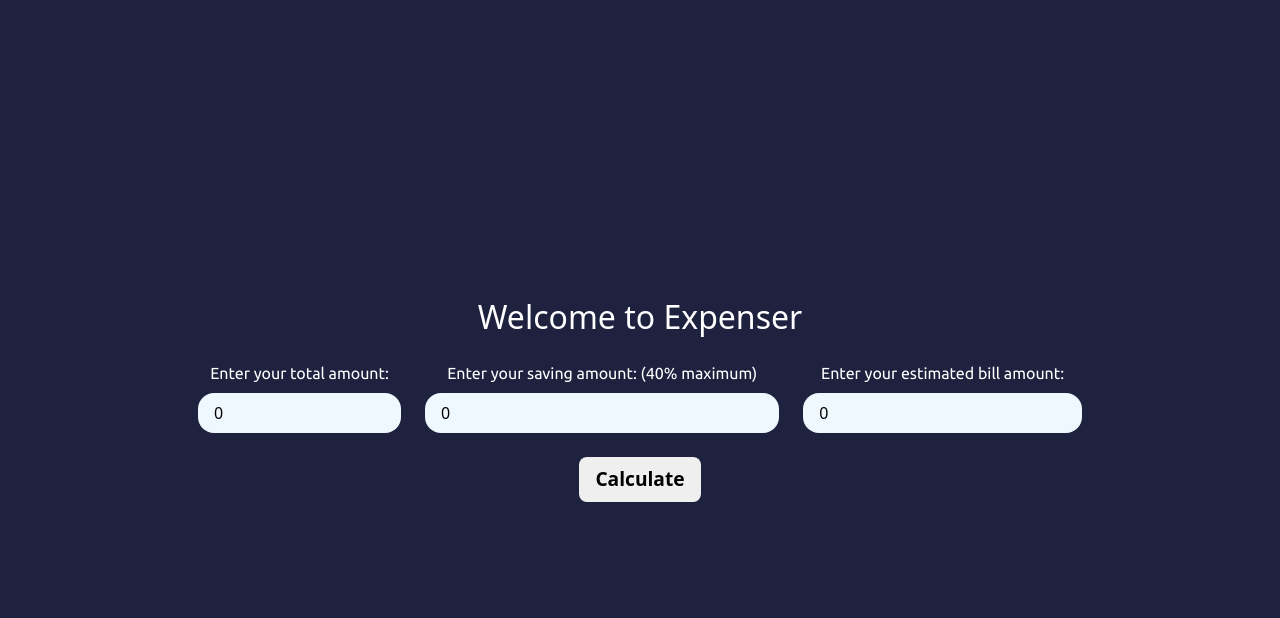
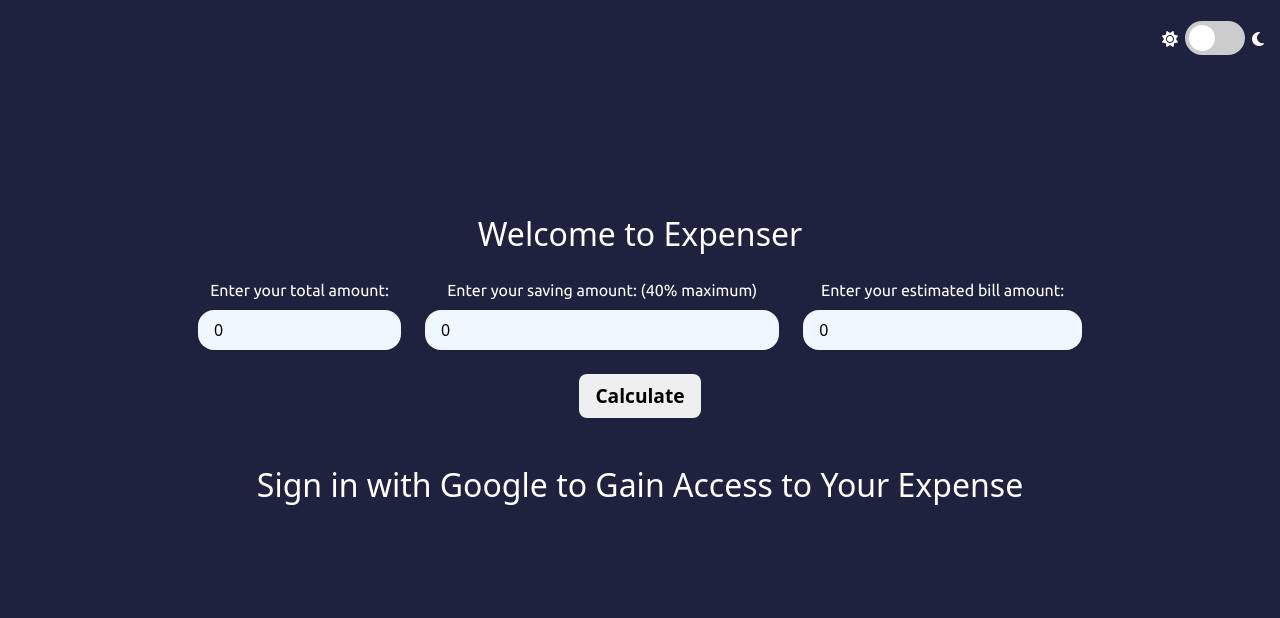
Before and after one commit to kevinhub-tech/expenser, a React (Create React App) app: page / in a window 1280 px wide. Shown: the top 618 px of the page. Built offline with nearby package versions, Linux system fonts and the light colour scheme; a web font is replaced by a local one.

Commit message:
dark/light theme provided for front-end

```diff
--- a/public/index.html
+++ b/public/index.html
@@ -9,7 +9,7 @@
       name="description"
       content="Web site created using create-react-app"
     />
-    <link rel="apple-touch-icon" href="%PUBLIC_URL%/logo192.png" />
+    <link rel="apple-touch-icon" href="%PUBLIC_URL%/favicon.ico" />
     <!--
       manifest.json provides metadata used when your web app is installed on a
       user's mobile device or desktop. See https://developers.google.com/web/fundamentals/web-app-manifest/
@@ -24,11 +24,17 @@
       work correctly both with client-side routing and a non-root public URL.
       Learn how to configure a non-root public URL by running `npm run build`.
     -->
+    <link
+      href="https://cdnjs.cloudflare.com/ajax/libs/font-awesome/6.6.0/css/all.min.css"
+      rel="stylesheet"
+    />
     <title>Expenser</title>
   </head>
   <body>
     <noscript>You need to enable JavaScript to run this app.</noscript>
-    <div id="root"></div>
+    <main>
+      <div id="root"></div>
+    </main>
     <!--
       This HTML file is a template.
       If you open it directly in the browser, you will see an empty page.
--- a/src/App.css
+++ b/src/App.css
@@ -1,4 +1,4 @@
-button {
+button.expense-button {
   padding: 0.5rem 1rem;
   border-radius: 0.5rem !important;
   border: none;
@@ -11,8 +11,8 @@ button.nohover {
   pointer-events: none;
 }
 
-button:hover {
-  background-color: transparent;
+button.expense-button:hover {
+  background-color: var(--expenser-button-bg-color);
   border: 1px solid #fff;
   color: #fff;
   transition: all 0.4s;
@@ -21,7 +21,7 @@ button:hover {
 
 section.result {
   padding: 2rem;
-  background-color: #fff;
+  background-color: var(--result-section-bg-color);
   margin: 2rem 0rem;
   border-radius: 0.5rem;
 }
@@ -36,6 +36,8 @@ section.result h4 {
 
 section.result table {
   width: 100%;
+  margin: 0;
+  padding: 0;
   border-collapse: collapse;
   text-align: center;
   font-family: "Ubuntu", sans-serif;
@@ -44,12 +46,12 @@ section.result table {
 section.result table tr th,
 section.result table tr td {
   padding: 0.5rem 1rem;
-  border-bottom: 1px solid #000000;
+  border-bottom: 1px solid var(--table-border-color);
+  color: var(--table-text-color);
 }
 
 section.result table tr td {
   font-weight: 600;
-  color: #1E223F;
 }
 
 div.S9gUrf-YoZ4jf {
--- a/src/App.js
+++ b/src/App.js
@@ -5,18 +5,14 @@ import { Col, Container, Row } from 'react-bootstrap';
 import { jwtDecode } from 'jwt-decode';
 import Cookies from 'js-cookie';
 import axios from 'axios';
+import ThemeSelector from './ThemeChanger';
 // Return result table to parent
-function Result({ calculationData, updateCookieState, cookieExist, userDataExist, dataSaved, setDataSaved, initialLoad }) {
+function Result({ calculationData, cookieExist, userDataExist, dataSaved, setDataSaved, initialLoad, setInitialLoad }) {
 
   const totalAmountAfterBill = calculationData.totalAmount - calculationData.estiBill;
   const savingAmount = totalAmountAfterBill * calculationData.savingPercent / 100;
   const remainingAmount = totalAmountAfterBill - savingAmount;
 
-  function setCookie(credential) {
-    Cookies.set('userId', credential.sub, { expires: 2 });
-    Cookies.set('userName', credential.name, { expires: 2 });
-    updateCookieState(true);
-  }
 
   async function updateUserExpense() {
     // Call put method and disabled button
@@ -96,29 +92,15 @@ function Result({ calculationData, updateCookieState, cookieExist, userDataExist
             </tbody>
           </table>
         </section>
-        {!cookieExist && <div className='text-center'>
-          <h2 className="mb-4">Sign in with Google to Save Your Expense</h2>
-          <GoogleLogin
-            onSuccess={(credentialResponse) => {
-              const decoded = jwtDecode(credentialResponse.credential);
-              setCookie(decoded);
-            }}
-            onError={(err) => {
-              console.log('Login Failed' + err);
-            }}
-            shape="pill"
-            width="100px"
-            text='continue_with'
-          />;
-        </div >}
+
         {userDataExist && cookieExist && !initialLoad &&
           <div className='text-center'>
-            <button onClick={updateUserExpense} disabled={dataSaved}>{dataSaved ? "Updated!" : "Update"}</button>
+            <button className="expense-button" onClick={updateUserExpense} disabled={dataSaved}>{dataSaved ? "Updated!" : "Update"}</button>
           </div >
         }
         {!userDataExist && cookieExist && !initialLoad &&
           <div className='text-center'>
-            <button onClick={saveUserExpense} disabled={dataSaved}>{dataSaved ? "Saved!" : "Save"}</button>
+            <button className="expense-button" onClick={saveUserExpense} disabled={dataSaved}>{dataSaved ? "Saved!" : "Save"}</button>
           </div >
         }
 
@@ -148,6 +130,12 @@ export default function Expenser() {
     setDataSaved(false);
   };
 
+
+  function setCookie(credential) {
+    Cookies.set('userId', credential.sub, { expires: 2 });
+    Cookies.set('userName', credential.name, { expires: 2 });
+    setIsCookieExist(true);
+  }
   /**
   *  check Cookie and get userData
   *  if data exist, setInputValues
@@ -174,13 +162,15 @@ export default function Expenser() {
       }
       getData();
     }
-  }, []);
+  }, [isCookieExist]);
 
 
 
   return (
     <>
+      <ThemeSelector></ThemeSelector>
       <h2 className='text-center mb-4'>Welcome to Expenser {Cookies.get('userName') && ", " + Cookies.get('userName')}</h2>
+
       <Container>
         <Row>
           <Col md="3" className='text-center'>
@@ -197,18 +187,33 @@ export default function Expenser() {
           </Col>
         </Row>
         <div className='text-center mt-4'>
-          <button onClick={() => setCalculate(true)}>Calculate</button>
+          <button className="expense-button" onClick={() => setCalculate(true)}>Calculate</button>
         </div>
+        {!isCookieExist && <div className='text-center'>
+          <h2 className="mt-5 mb-3">Sign in with Google to Gain Access to Your Expense</h2>
+          <GoogleLogin
+            onSuccess={(credentialResponse) => {
+              const decoded = jwtDecode(credentialResponse.credential);
+              setCookie(decoded);
+            }}
+            onError={(err) => {
+              console.log('Login Failed' + err);
+            }}
+            shape="pill"
+            width="100px"
+            text='continue_with'
+          />;
+        </div >}
         {
           calculate &&
           <Result
             calculationData={inputValues}
             cookieExist={isCookieExist}
-            updateCookieState={setIsCookieExist}
             userDataExist={userDataExist}
             dataSaved={dataSaved}
             setDataSaved={setDataSaved}
             initialLoad={initialLoad}
+            setInitialLoad={setInitialLoad}
           >
           </Result>
         }
--- /dev/null
+++ b/src/ThemeChanger.css
@@ -0,0 +1,76 @@
+.theme-switch-wrapper {
+    display: flex;
+    align-items: center;
+    justify-content: center;
+}
+
+.theme-switch {
+    display: inline-block;
+    height: 34px;
+    position: relative;
+    width: 60px;
+    margin-top: 4.5px;
+}
+
+.theme-switch input {
+    display: none;
+}
+
+.slider {
+    background-color: #ccc;
+    bottom: 0;
+    cursor: pointer;
+    left: 0;
+    position: absolute;
+    right: 0;
+    top: 0;
+    transition: .4s;
+}
+
+.slider:before {
+    background-color: #fff;
+    bottom: 4px;
+    content: "";
+    height: 26px;
+    left: 4px;
+    position: absolute;
+    transition: .4s;
+    width: 26px;
+}
+
+input:checked+.slider {
+    background-color: #ccc;
+}
+
+input:checked+.slider:before {
+    transform: translateX(26px);
+}
+
+.slider.round {
+    border-radius: 34px;
+}
+
+.slider.round:before {
+    border-radius: 50%;
+}
+
+.theme-switch-wrapper .fa-sun {
+    margin-right: 7px;
+    margin-top: 0px;
+    color: #fff;
+}
+
+.theme-switch-wrapper .fa-moon {
+    margin-left: 7px;
+    color: #fff;
+}
+
+.theme-switch-wrapper .fa-sun.white {
+    color: #000000;
+    transition: 1s;
+}
+
+.theme-switch-wrapper .fa-moon.white {
+    color: #000000;
+    transition: 1s;
+}
--- /dev/null
+++ b/src/ThemeChanger.js
@@ -0,0 +1,48 @@
+import { useEffect, useState } from 'react';
+import './ThemeChanger.css';
+
+export default function ThemeSelector() {
+    const [whiteMode, setWhiteMode] = useState(false);
+
+    useEffect(() => {
+        if (whiteMode) {
+            document.body.setAttribute('data-theme', 'dark');
+        } else {
+            document.body.removeAttribute('data-theme');
+        }
+
+        // Cleanup function to ensure the class is removed when the component unmounts
+        return () => {
+            document.body.removeAttribute('data-theme');
+        };
+
+    }, [whiteMode])
+    function handleTheme() {
+        if (whiteMode) {
+            setWhiteMode(false)
+        } else {
+            setWhiteMode(true)
+        }
+    };
+    return (
+        <section className="theme-picker">
+            <div className="theme-switch-wrapper">
+                {whiteMode ? (
+                    <i className="fa fa-sun white"></i>
+                ) : (
+                    <i className="fa fa-sun"></i>
+                )}
+                <label className="theme-switch" for="checkbox">
+                    <input type="checkbox" id="checkbox" />
+                    <div className="slider round" onClick={handleTheme}></div>
+                </label>
+                {whiteMode ? (
+                    <i className="fa fa-moon white"></i>
+                ) : (
+                    <i className="fa fa-moon"></i>
+                )}
+
+            </div>
+        </section>
+    )
+}
--- a/src/index.css
+++ b/src/index.css
@@ -1,5 +1,27 @@
 @import url('https://fonts.googleapis.com/css2?family=Akaya+Kanadaka&display=swap');
 @import url('https://fonts.googleapis.com/css2?family=Akaya+Kanadaka&family=Ubuntu:ital,wght@0,300;0,400;0,500;0,700;1,300;1,400;1,500;1,700&display=swap');
+
+:root {
+  --bg-color: #1E223F;
+  --text-color: #fff;
+  --input-bg-color: aliceblue;
+  --input-text-color: #000000;
+  --expenser-button-bg-color: transparent;
+  --result-section-bg-color: #fff;
+  --table-text-color: #1E223F;
+  --table-border-color: #000000;
+}
+
+body[data-theme="dark"] {
+  --bg-color: #fff;
+  --text-color: #1E223F;
+  --input-bg-color: rgb(61, 93, 120);
+  --input-text-color: #fff;
+  --expenser-button-bg-color: rgb(61, 93, 120);
+  --result-section-bg-color: rgb(61, 93, 120);
+  --table-text-color: #fff;
+  --table-border-color: #fff;
+}
 
 
 body {
@@ -14,7 +36,16 @@ body {
   align-items: center;
   width: 100%;
   height: 100dvh;
-  background-color: #1E223F !important;
+  background-color: var(--bg-color) !important;
+  transition: all 1s ease-in;
+}
+
+
+
+section.theme-picker {
+  position: absolute;
+  top: 1rem;
+  right: 1rem;
 }
 
 code {
@@ -26,18 +57,20 @@ h2 {
   font-family: "Akaya Kanadaka", system-ui;
   font-weight: 600;
   font-size: 2rem;
-  color: #fff !important;
+  color: var(--text-color) !important;
 }
 
 label {
-  color: #fff;
+  color: var(--text-color);
   font-family: "Ubuntu", sans-serif;
   margin-bottom: 0.5rem;
 }
 
+
 input {
   width: 100%;
-  background-color: aliceblue;
+  background-color: var(--input-bg-color);
+  color: var(--input-text-color);
   padding: 0.5rem 1rem;
   border-radius: 1rem;
   border: none;
```
